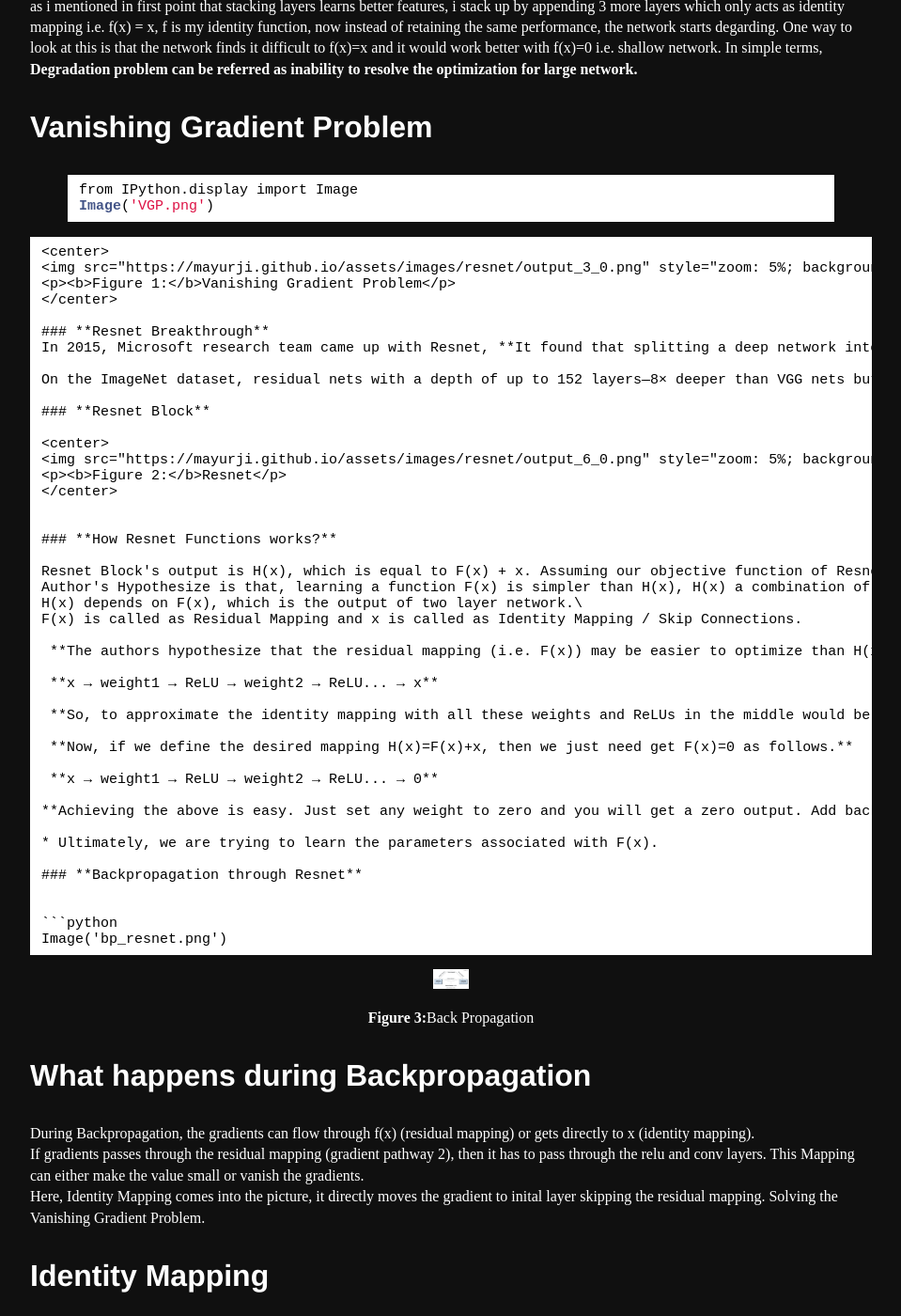
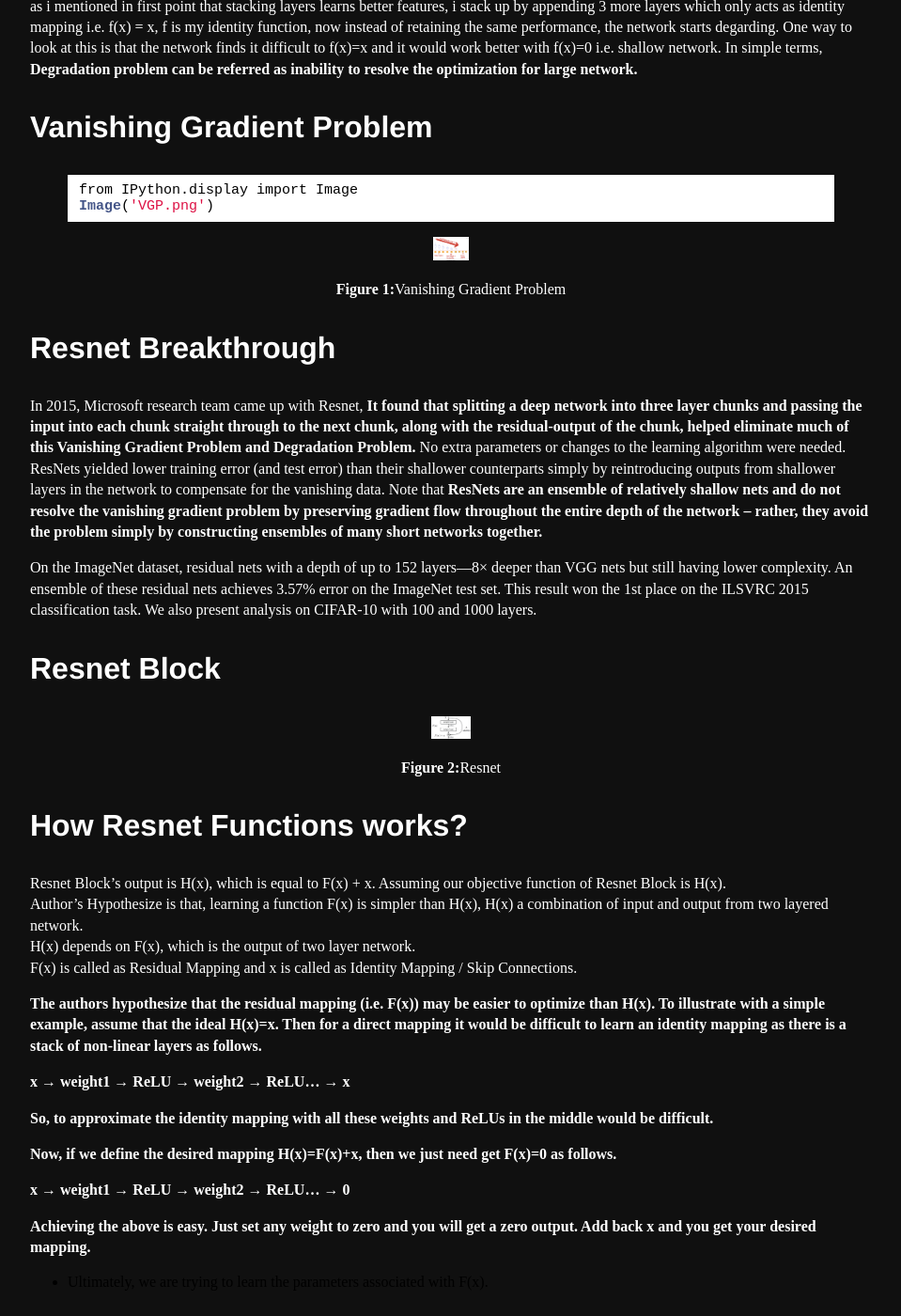
Before and after one commit to Mayurji/mayurji.github.io, a Jekyll site: the page built from _notebooks/2020-10-06-Resnet.md, in a window 1280 px wide and 1400 px high, scrolled down 671 px. Shown: the whole window at 94% size, without its empty margins (160-1119 px from the left). Built offline with Jekyll 4.4.1, drawn with Linux system fonts in a browser that asks for light colours; some of the changed text lies outside the part shown.

Commit message:
Update 2020-10-06-Resnet.md

````diff
--- a/_notebooks/2020-10-06-Resnet.md
+++ b/_notebooks/2020-10-06-Resnet.md
@@ -21,7 +21,7 @@ Next major issue with large neural networks is the **Degradation Problem.** It m
 from IPython.display import Image
 Image('VGP.png')
 {% endhighlight %}
-```
+
 <center>
 <img src="{{site.url}}/assets/images/resnet/output_3_0.png" style="zoom: 5%; background-color:#DCDCDC;" /><br>
 <p><b>Figure 1:</b>Vanishing Gradient Problem</p>
@@ -64,9 +64,9 @@ F(x) is called as Residual Mapping and x is called as Identity Mapping / Skip Co
 ### **Backpropagation through Resnet**
 
 
-```python
+{% highlight python %}
 Image('bp_resnet.png')
-```
+{% endhighlight %}
 
 <center>
 <img src="{{site.url}}/assets/images/resnet/output_9_0.png" style="zoom: 5%; background-color:#DCDCDC;" /><br>
@@ -88,9 +88,10 @@ It is noteworthy that the gating and 1×1 convolutional shortcuts introduce more
 
 ### **Experiments with Identity Mapping**
 
-```python
+{% highlight python %}
 Image("identity Mapping.png")
-```
+{% endhighlight %}
+
 <center>
 <img src="{{site.url}}/assets/images/resnet/output_12_0.png" style="zoom: 5%; background-color:#DCDCDC;" /><br>
 <p><b>Figure 4:</b>Identity Mapping</p>
````
